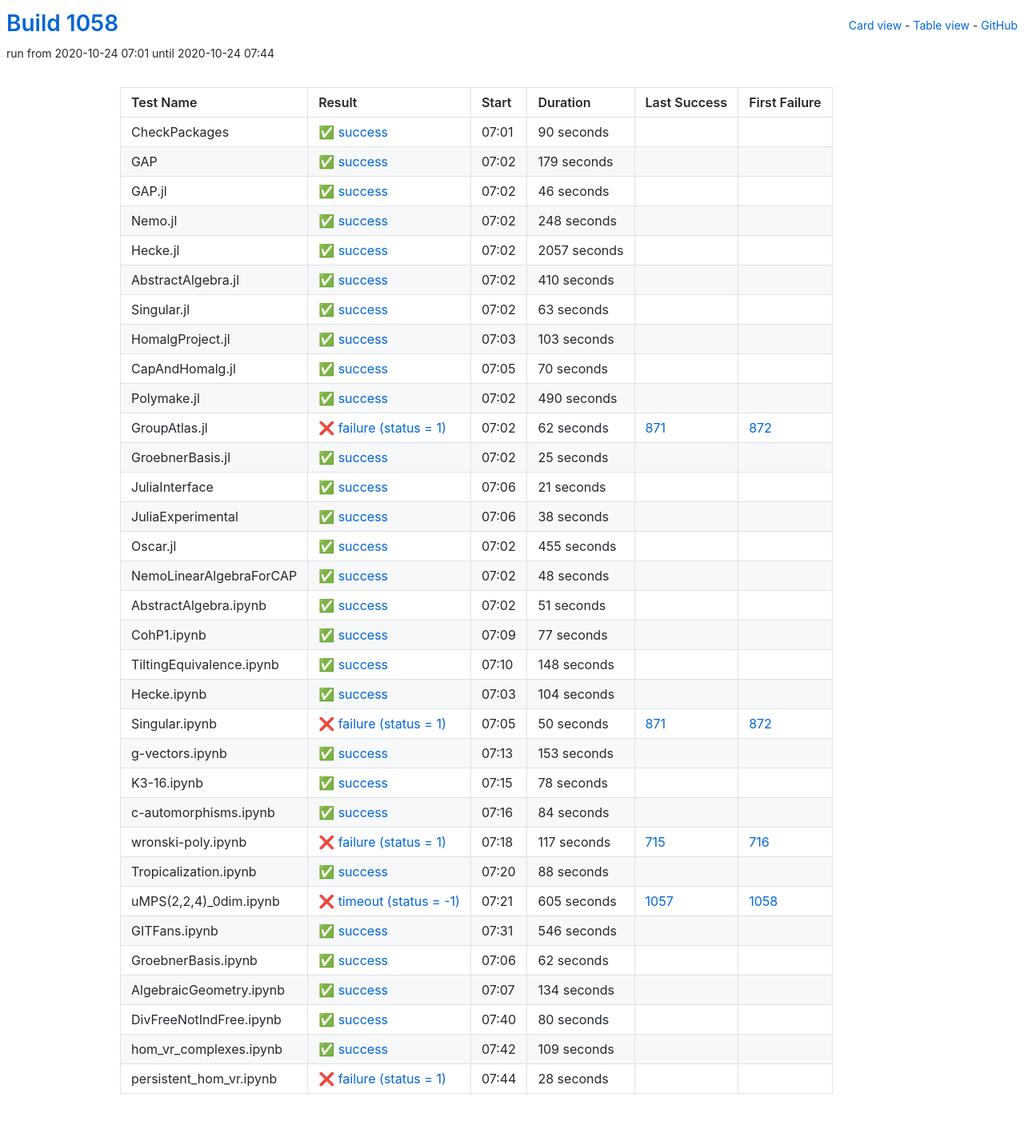
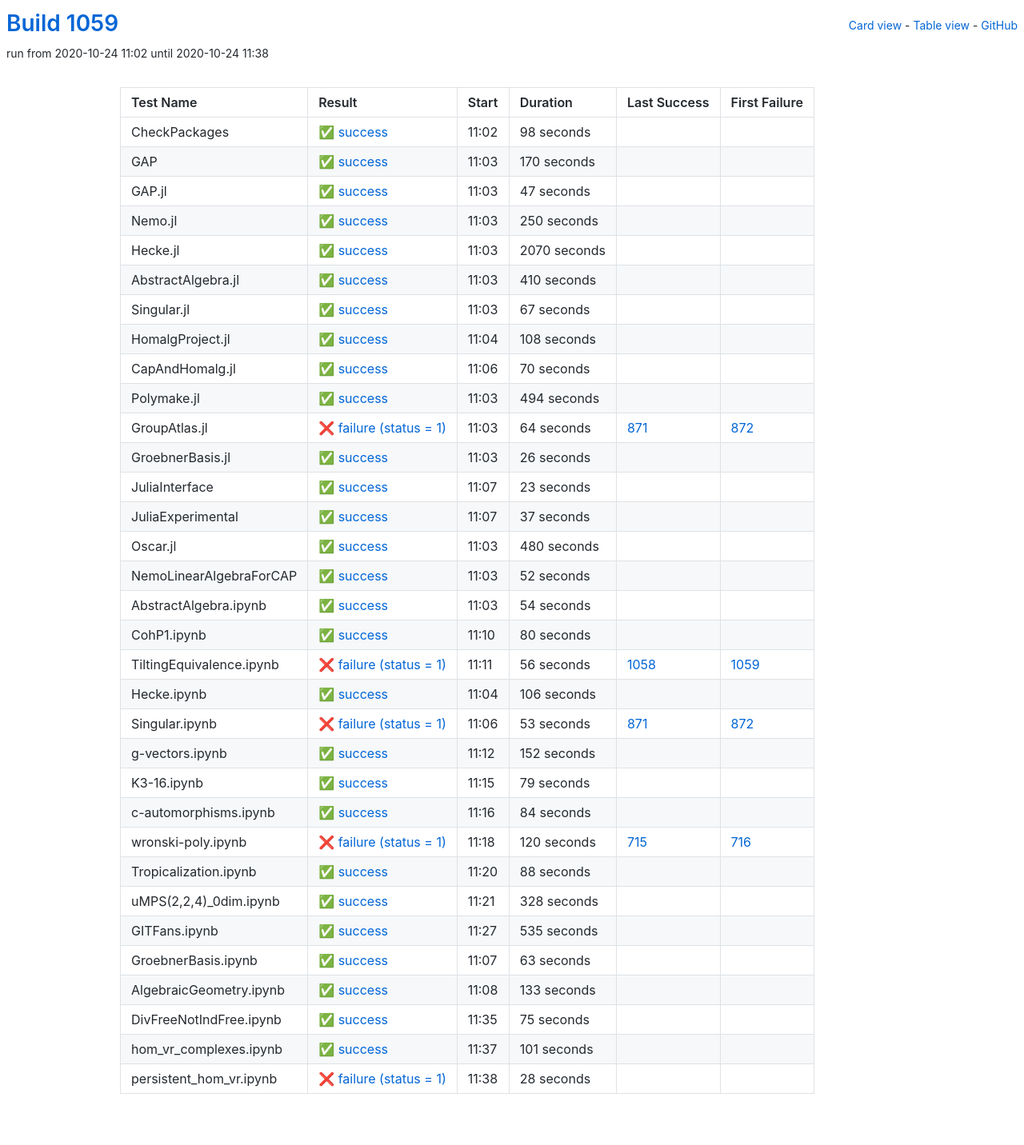
Before and after one commit to oscar-system/oscar-ci-status-stable, a Jekyll site: the page built from table.html, in a window 1280 px wide. Shown: the whole page at 80% size. Built offline with Jekyll 4.4.1, drawn with Linux system fonts in a browser that asks for light colours.

Commit message:
Build #1059

```diff
--- a/_data/ci.yml
+++ b/_data/ci.yml
@@ -1,6 +1,6 @@
 ---
-build: 1058
-build_url: https://oscarci.mathematik.uni-kl.de/job/oscar-stable/1058/
+build: 1059
+build_url: https://oscarci.mathematik.uni-kl.de/job/oscar-stable/1059/
 job: oscar-stable
 organization: oscar-system
 repo: oscar-ci-status-stable
@@ -8,68 +8,68 @@ repourl: https://github.com/oscar-system/oscar-ci-status-stable
 tests:
 - name: CheckPackages
   id: checkpackages
-  log: https://oscarci.mathematik.uni-kl.de/job/oscar-stable/1058/artifact/logs/build-1058/CheckPackages.log
-  start: 2020-10-24 07:01
+  log: https://oscarci.mathematik.uni-kl.de/job/oscar-stable/1059/artifact/logs/build-1059/CheckPackages.log
+  start: 2020-10-24 11:02
   success: true
   exitcode: 0
   status: success
-  duration: 90
+  duration: 98
   last_success: false
   last_success_url:
   first_failure: false
   first_failure_url:
 - name: GAP
   id: gap
-  log: https://oscarci.mathematik.uni-kl.de/job/oscar-stable/1058/artifact/logs/build-1058/GAP.log
-  start: 2020-10-24 07:02
+  log: https://oscarci.mathematik.uni-kl.de/job/oscar-stable/1059/artifact/logs/build-1059/GAP.log
+  start: 2020-10-24 11:03
   success: true
   exitcode: 0
   status: success
-  duration: 179
+  duration: 170
   last_success: false
   last_success_url:
   first_failure: false
   first_failure_url:
 - name: GAP.jl
   id: gap-jl
-  log: https://oscarci.mathematik.uni-kl.de/job/oscar-stable/1058/artifact/logs/build-1058/GAP.jl.log
-  start: 2020-10-24 07:02
+  log: https://oscarci.mathematik.uni-kl.de/job/oscar-stable/1059/artifact/logs/build-1059/GAP.jl.log
+  start: 2020-10-24 11:03
   success: true
   exitcode: 0
   status: success
-  duration: 46
+  duration: 47
   last_success: false
   last_success_url:
   first_failure: false
   first_failure_url:
 - name: Nemo.jl
   id: nemo-jl
-  log: https://oscarci.mathematik.uni-kl.de/job/oscar-stable/1058/artifact/logs/build-1058/Nemo.jl.log
-  start: 2020-10-24 07:02
+  log: https://oscarci.mathematik.uni-kl.de/job/oscar-stable/1059/artifact/logs/build-1059/Nemo.jl.log
+  start: 2020-10-24 11:03
   success: true
   exitcode: 0
   status: success
-  duration: 248
+  duration: 250
   last_success: false
   last_success_url:
   first_failure: false
   first_failure_url:
 - name: Hecke.jl
   id: hecke-jl
-  log: https://oscarci.mathematik.uni-kl.de/job/oscar-stable/1058/artifact/logs/build-1058/Hecke.jl.log
-  start: 2020-10-24 07:02
+  log: https://oscarci.mathematik.uni-kl.de/job/oscar-stable/1059/artifact/logs/build-1059/Hecke.jl.log
+  start: 2020-10-24 11:03
   success: true
   exitcode: 0
   status: success
-  duration: 2057
+  duration: 2070
   last_success: false
   last_success_url:
   first_failure: false
   first_failure_url:
 - name: AbstractAlgebra.jl
   id: abstractalgebra-jl
-  log: https://oscarci.mathematik.uni-kl.de/job/oscar-stable/1058/artifact/logs/build-1058/AbstractAlgebra.jl.log
-  start: 2020-10-24 07:02
+  log: https://oscarci.mathematik.uni-kl.de/job/oscar-stable/1059/artifact/logs/build-1059/AbstractAlgebra.jl.log
+  start: 2020-10-24 11:03
   success: true
   exitcode: 0
   status: success
@@ -80,32 +80,32 @@ tests:
   first_failure_url:
 - name: Singular.jl
   id: singular-jl
-  log: https://oscarci.mathematik.uni-kl.de/job/oscar-stable/1058/artifact/logs/build-1058/Singular.jl.log
-  start: 2020-10-24 07:02
+  log: https://oscarci.mathematik.uni-kl.de/job/oscar-stable/1059/artifact/logs/build-1059/Singular.jl.log
+  start: 2020-10-24 11:03
   success: true
   exitcode: 0
   status: success
-  duration: 63
+  duration: 67
   last_success: false
   last_success_url:
   first_failure: false
   first_failure_url:
 - name: HomalgProject.jl
   id: homalgproject-jl
-  log: https://oscarci.mathematik.uni-kl.de/job/oscar-stable/1058/artifact/logs/build-1058/HomalgProject.jl.log
-  start: 2020-10-24 07:03
+  log: https://oscarci.mathematik.uni-kl.de/job/oscar-stable/1059/artifact/logs/build-1059/HomalgProject.jl.log
+  start: 2020-10-24 11:04
   success: true
   exitcode: 0
   status: success
-  duration: 103
+  duration: 108
   last_success: false
   last_success_url:
   first_failure: false
   first_failure_url:
 - name: CapAndHomalg.jl
   id: capandhomalg-jl
-  log: https://oscarci.mathematik.uni-kl.de/job/oscar-stable/1058/artifact/logs/build-1058/CapAndHomalg.jl.log
-  start: 2020-10-24 07:05
+  log: https://oscarci.mathematik.uni-kl.de/job/oscar-stable/1059/artifact/logs/build-1059/CapAndHomalg.jl.log
+  start: 2020-10-24 11:06
   success: true
   exitcode: 0
   status: success
@@ -116,176 +116,176 @@ tests:
   first_failure_url:
 - name: Polymake.jl
   id: polymake-jl
-  log: https://oscarci.mathematik.uni-kl.de/job/oscar-stable/1058/artifact/logs/build-1058/Polymake.jl.log
-  start: 2020-10-24 07:02
+  log: https://oscarci.mathematik.uni-kl.de/job/oscar-stable/1059/artifact/logs/build-1059/Polymake.jl.log
+  start: 2020-10-24 11:03
   success: true
   exitcode: 0
   status: success
-  duration: 490
+  duration: 494
   last_success: false
   last_success_url:
   first_failure: false
   first_failure_url:
 - name: GroupAtlas.jl
   id: groupatlas-jl
-  log: https://oscarci.mathematik.uni-kl.de/job/oscar-stable/1058/artifact/logs/build-1058/GroupAtlas.jl.log
-  start: 2020-10-24 07:02
+  log: https://oscarci.mathematik.uni-kl.de/job/oscar-stable/1059/artifact/logs/build-1059/GroupAtlas.jl.log
+  start: 2020-10-24 11:03
   success: false
   exitcode: 1
   status: failure
-  duration: 62
+  duration: 64
   last_success: 871
   last_success_url: https://oscarci.mathematik.uni-kl.de/job/oscar-stable/871/
   first_failure: 872
   first_failure_url: https://oscarci.mathematik.uni-kl.de/job/oscar-stable/872/
 - name: GroebnerBasis.jl
   id: groebnerbasis-jl
-  log: https://oscarci.mathematik.uni-kl.de/job/oscar-stable/1058/artifact/logs/build-1058/GroebnerBasis.jl.log
-  start: 2020-10-24 07:02
+  log: https://oscarci.mathematik.uni-kl.de/job/oscar-stable/1059/artifact/logs/build-1059/GroebnerBasis.jl.log
+  start: 2020-10-24 11:03
   success: true
   exitcode: 0
   status: success
-  duration: 25
+  duration: 26
   last_success: false
   last_success_url:
   first_failure: false
   first_failure_url:
 - name: JuliaInterface
   id: juliainterface
-  log: https://oscarci.mathematik.uni-kl.de/job/oscar-stable/1058/artifact/logs/build-1058/JuliaInterface.log
-  start: 2020-10-24 07:06
+  log: https://oscarci.mathematik.uni-kl.de/job/oscar-stable/1059/artifact/logs/build-1059/JuliaInterface.log
+  start: 2020-10-24 11:07
   success: true
   exitcode: 0
   status: success
-  duration: 21
+  duration: 23
   last_success: false
   last_success_url:
   first_failure: false
   first_failure_url:
 - name: JuliaExperimental
   id: juliaexperimental
-  log: https://oscarci.mathematik.uni-kl.de/job/oscar-stable/1058/artifact/logs/build-1058/JuliaExperimental.log
-  start: 2020-10-24 07:06
+  log: https://oscarci.mathematik.uni-kl.de/job/oscar-stable/1059/artifact/logs/build-1059/JuliaExperimental.log
+  start: 2020-10-24 11:07
   success: true
   exitcode: 0
   status: success
-  duration: 38
+  duration: 37
   last_success: false
   last_success_url:
   first_failure: false
   first_failure_url:
 - name: Oscar.jl
   id: oscar-jl
-  log: https://oscarci.mathematik.uni-kl.de/job/oscar-stable/1058/artifact/logs/build-1058/Oscar.jl.log
-  start: 2020-10-24 07:02
+  log: https://oscarci.mathematik.uni-kl.de/job/oscar-stable/1059/artifact/logs/build-1059/Oscar.jl.log
+  start: 2020-10-24 11:03
   success: true
   exitcode: 0
   status: success
-  duration: 455
+  duration: 480
   last_success: false
   last_success_url:
   first_failure: false
   first_failure_url:
 - name: NemoLinearAlgebraForCAP
   id: nemolinearalgebraforcap
-  log: https://oscarci.mathematik.uni-kl.de/job/oscar-stable/1058/artifact/logs/build-1058/NemoLinearAlgebraForCAP.log
-  start: 2020-10-24 07:02
+  log: https://oscarci.mathematik.uni-kl.de/job/oscar-stable/1059/artifact/logs/build-1059/NemoLinearAlgebraForCAP.log
+  start: 2020-10-24 11:03
   success: true
   exitcode: 0
   status: success
-  duration: 48
+  duration: 52
   last_success: false
   last_success_url:
   first_failure: false
   first_failure_url:
 - name: AbstractAlgebra.ipynb
   id: abstractalgebra-ipynb
-  log: https://oscarci.mathematik.uni-kl.de/job/oscar-stable/1058/artifact/logs/build-1058/AbstractAlgebra.ipynb.log
-  start: 2020-10-24 07:02
+  log: https://oscarci.mathematik.uni-kl.de/job/oscar-stable/1059/artifact/logs/build-1059/AbstractAlgebra.ipynb.log
+  start: 2020-10-24 11:03
   success: true
   exitcode: 0
   status: success
-  duration: 51
+  duration: 54
   last_success: false
   last_success_url:
   first_failure: false
   first_failure_url:
 - name: CohP1.ipynb
   id: cohp1-ipynb
-  log: https://oscarci.mathematik.uni-kl.de/job/oscar-stable/1058/artifact/logs/build-1058/CohP1.ipynb.log
-  start: 2020-10-24 07:09
+  log: https://oscarci.mathematik.uni-kl.de/job/oscar-stable/1059/artifact/logs/build-1059/CohP1.ipynb.log
+  start: 2020-10-24 11:10
   success: true
   exitcode: 0
   status: success
-  duration: 77
+  duration: 80
   last_success: false
   last_success_url:
   first_failure: false
   first_failure_url:
 - name: TiltingEquivalence.ipynb
   id: tiltingequivalence-ipynb
-  log: https://oscarci.mathematik.uni-kl.de/job/oscar-stable/1058/artifact/logs/build-1058/TiltingEquivalence.ipynb.log
-  start: 2020-10-24 07:10
+  log: https://oscarci.mathematik.uni-kl.de/job/oscar-stable/1059/artifact/logs/build-1059/TiltingEquivalence.ipynb.log
+  start: 2020-10-24 11:11
+  success: false
+  exitcode: 1
+  status: failure
+  duration: 56
+  last_success: 1058
+  last_success_url: https://oscarci.mathematik.uni-kl.de/job/oscar-stable/1058/
+  first_failure: 1059
+  first_failure_url: https://oscarci.mathematik.uni-kl.de/job/oscar-stable/1059/
+- name: Hecke.ipynb
+  id: hecke-ipynb
+  log: https://oscarci.mathematik.uni-kl.de/job/oscar-stable/1059/artifact/logs/build-1059/Hecke.ipynb.log
+  start: 2020-10-24 11:04
   success: true
   exitcode: 0
   status: success
-  duration: 148
-  last_success: false
-  last_success_url:
-  first_failure: false
-  first_failure_url:
-- name: Hecke.ipynb
-  id: hecke-ipynb
-  log: https://oscarci.mathematik.uni-kl.de/job/oscar-stable/1058/artifact/logs/build-1058/Hecke.ipynb.log
-  start: 2020-10-24 07:03
-  success: true
-  exitcode: 0
-  status: success
-  duration: 104
+  duration: 106
   last_success: false
   last_success_url:
   first_failure: false
   first_failure_url:
 - name: Singular.ipynb
   id: singular-ipynb
-  log: https://oscarci.mathematik.uni-kl.de/job/oscar-stable/1058/artifact/logs/build-1058/Singular.ipynb.log
-  start: 2020-10-24 07:05
+  log: https://oscarci.mathematik.uni-kl.de/job/oscar-stable/1059/artifact/logs/build-1059/Singular.ipynb.log
+  start: 2020-10-24 11:06
   success: false
   exitcode: 1
   status: failure
-  duration: 50
+  duration: 53
   last_success: 871
   last_success_url: https://oscarci.mathematik.uni-kl.de/job/oscar-stable/871/
   first_failure: 872
   first_failure_url: https://oscarci.mathematik.uni-kl.de/job/oscar-stable/872/
 - name: g-vectors.ipynb
   id: g-vectors-ipynb
-  log: https://oscarci.mathematik.uni-kl.de/job/oscar-stable/1058/artifact/logs/build-1058/g-vectors.ipynb.log
-  start: 2020-10-24 07:13
+  log: https://oscarci.mathematik.uni-kl.de/job/oscar-stable/1059/artifact/logs/build-1059/g-vectors.ipynb.log
+  start: 2020-10-24 11:12
   success: true
   exitcode: 0
   status: success
-  duration: 153
+  duration: 152
   last_success: false
   last_success_url:
   first_failure: false
   first_failure_url:
 - name: K3-16.ipynb
   id: k3-16-ipynb
-  log: https://oscarci.mathematik.uni-kl.de/job/oscar-stable/1058/artifact/logs/build-1058/K3-16.ipynb.log
-  start: 2020-10-24 07:15
+  log: https://oscarci.mathematik.uni-kl.de/job/oscar-stable/1059/artifact/logs/build-1059/K3-16.ipynb.log
+  start: 2020-10-24 11:15
   success: true
   exitcode: 0
   status: success
-  duration: 78
+  duration: 79
   last_success: false
   last_success_url:
   first_failure: false
   first_failure_url:
 - name: c-automorphisms.ipynb
   id: c-automorphisms-ipynb
-  log: https://oscarci.mathematik.uni-kl.de/job/oscar-stable/1058/artifact/logs/build-1058/c-automorphisms.ipynb.log
-  start: 2020-10-24 07:16
+  log: https://oscarci.mathematik.uni-kl.de/job/oscar-stable/1059/artifact/logs/build-1059/c-automorphisms.ipynb.log
+  start: 2020-10-24 11:16
   success: true
   exitcode: 0
   status: success
@@ -296,20 +296,20 @@ tests:
   first_failure_url:
 - name: wronski-poly.ipynb
   id: wronski-poly-ipynb
-  log: https://oscarci.mathematik.uni-kl.de/job/oscar-stable/1058/artifact/logs/build-1058/wronski-poly.ipynb.log
-  start: 2020-10-24 07:18
+  log: https://oscarci.mathematik.uni-kl.de/job/oscar-stable/1059/artifact/logs/build-1059/wronski-poly.ipynb.log
+  start: 2020-10-24 11:18
   success: false
   exitcode: 1
   status: failure
-  duration: 117
+  duration: 120
   last_success: 715
   last_success_url: https://oscarci.mathematik.uni-kl.de/job/oscar-stable/715/
   first_failure: 716
   first_failure_url: https://oscarci.mathematik.uni-kl.de/job/oscar-stable/716/
 - name: Tropicalization.ipynb
   id: tropicalization-ipynb
-  log: https://oscarci.mathematik.uni-kl.de/job/oscar-stable/1058/artifact/logs/build-1058/Tropicalization.ipynb.log
-  start: 2020-10-24 07:20
+  log: https://oscarci.mathematik.uni-kl.de/job/oscar-stable/1059/artifact/logs/build-1059/Tropicalization.ipynb.log
+  start: 2020-10-24 11:20
   success: true
   exitcode: 0
   status: success
@@ -320,80 +320,80 @@ tests:
   first_failure_url:
 - name: uMPS(2,2,4)_0dim.ipynb
   id: umps-2-2-4-0dim-ipynb
-  log: https://oscarci.mathematik.uni-kl.de/job/oscar-stable/1058/artifact/logs/build-1058/uMPS-2-2-4-_0dim.ipynb.log
-  start: 2020-10-24 07:21
-  success: false
-  exitcode: -1
-  status: timeout
-  duration: 605
-  last_success: 1057
-  last_success_url: https://oscarci.mathematik.uni-kl.de/job/oscar-stable/1057/
-  first_failure: 1058
-  first_failure_url: https://oscarci.mathematik.uni-kl.de/job/oscar-stable/1058/
-- name: GITFans.ipynb
-  id: gitfans-ipynb
-  log: https://oscarci.mathematik.uni-kl.de/job/oscar-stable/1058/artifact/logs/build-1058/GITFans.ipynb.log
-  start: 2020-10-24 07:31
+  log: https://oscarci.mathematik.uni-kl.de/job/oscar-stable/1059/artifact/logs/build-1059/uMPS-2-2-4-_0dim.ipynb.log
+  start: 2020-10-24 11:21
   success: true
   exitcode: 0
   status: success
-  duration: 546
+  duration: 328
+  last_success: false
+  last_success_url:
+  first_failure: false
+  first_failure_url:
+- name: GITFans.ipynb
+  id: gitfans-ipynb
+  log: https://oscarci.mathematik.uni-kl.de/job/oscar-stable/1059/artifact/logs/build-1059/GITFans.ipynb.log
+  start: 2020-10-24 11:27
+  success: true
+  exitcode: 0
+  status: success
+  duration: 535
   last_success: false
   last_success_url:
   first_failure: false
   first_failure_url:
 - name: GroebnerBasis.ipynb
   id: groebnerbasis-ipynb
-  log: https://oscarci.mathematik.uni-kl.de/job/oscar-stable/1058/artifact/logs/build-1058/GroebnerBasis.ipynb.log
-  start: 2020-10-24 07:06
+  log: https://oscarci.mathematik.uni-kl.de/job/oscar-stable/1059/artifact/logs/build-1059/GroebnerBasis.ipynb.log
+  start: 2020-10-24 11:07
   success: true
   exitcode: 0
   status: success
-  duration: 62
+  duration: 63
   last_success: false
   last_success_url:
   first_failure: false
   first_failure_url:
 - name: AlgebraicGeometry.ipynb
   id: algebraicgeometry-ipynb
-  log: https://oscarci.mathematik.uni-kl.de/job/oscar-stable/1058/artifact/logs/build-1058/AlgebraicGeometry.ipynb.log
-  start: 2020-10-24 07:07
+  log: https://oscarci.mathematik.uni-kl.de/job/oscar-stable/1059/artifact/logs/build-1059/AlgebraicGeometry.ipynb.log
+  start: 2020-10-24 11:08
   success: true
   exitcode: 0
   status: success
-  duration: 134
+  duration: 133
   last_success: false
   last_success_url:
   first_failure: false
   first_failure_url:
 - name: DivFreeNotIndFree.ipynb
   id: divfreenotindfree-ipynb
-  log: https://oscarci.mathematik.uni-kl.de/job/oscar-stable/1058/artifact/logs/build-1058/DivFreeNotIndFree.ipynb.log
-  start: 2020-10-24 07:40
+  log: https://oscarci.mathematik.uni-kl.de/job/oscar-stable/1059/artifact/logs/build-1059/DivFreeNotIndFree.ipynb.log
+  start: 2020-10-24 11:35
   success: true
   exitcode: 0
   status: success
-  duration: 80
+  duration: 75
   last_success: false
   last_success_url:
   first_failure: false
   first_failure_url:
 - name: hom_vr_complexes.ipynb
   id: hom-vr-complexes-ipynb
-  log: https://oscarci.mathematik.uni-kl.de/job/oscar-stable/1058/artifact/logs/build-1058/hom_vr_complexes.ipynb.log
-  start: 2020-10-24 07:42
+  log: https://oscarci.mathematik.uni-kl.de/job/oscar-stable/1059/artifact/logs/build-1059/hom_vr_complexes.ipynb.log
+  start: 2020-10-24 11:37
   success: true
   exitcode: 0
   status: success
-  duration: 109
+  duration: 101
   last_success: false
   last_success_url:
   first_failure: false
   first_failure_url:
 - name: persistent_hom_vr.ipynb
   id: persistent-hom-vr-ipynb
-  log: https://oscarci.mathematik.uni-kl.de/job/oscar-stable/1058/artifact/logs/build-1058/persistent_hom_vr.ipynb.log
-  start: 2020-10-24 07:44
+  log: https://oscarci.mathematik.uni-kl.de/job/oscar-stable/1059/artifact/logs/build-1059/persistent_hom_vr.ipynb.log
+  start: 2020-10-24 11:38
   success: false
   exitcode: 1
   status: failure
```
Also changed, not shown: README.md.
